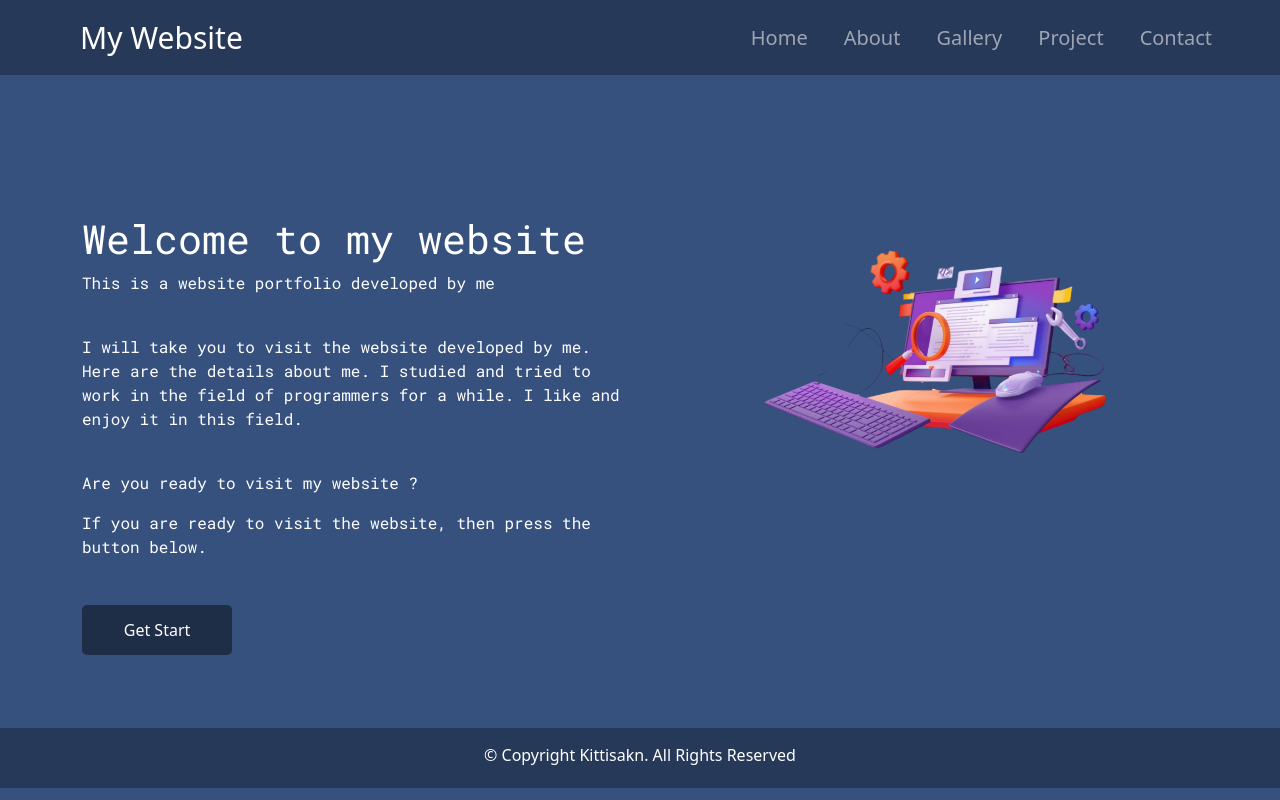
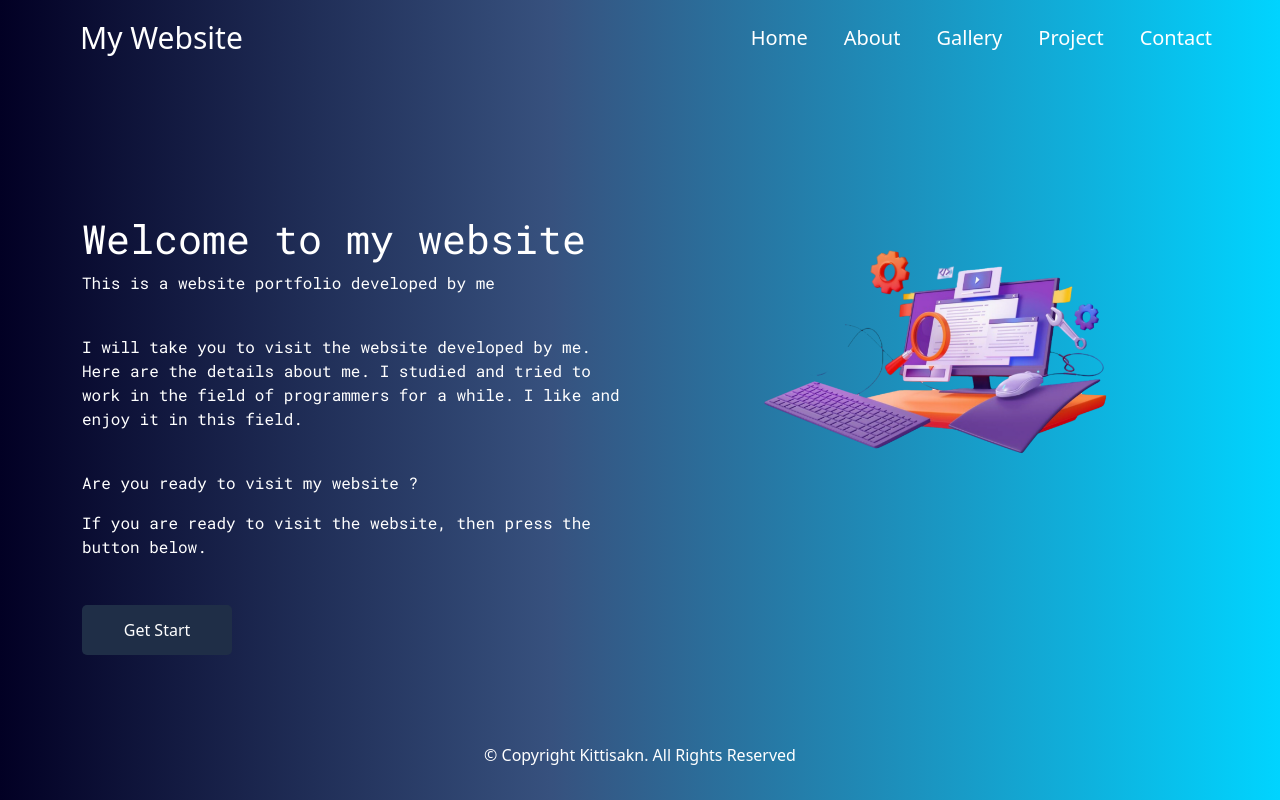
Before and after one commit to kittisak191/kittisak, a React (Vite) app: page / in a window 1280 px wide. Built offline with nearby package versions, Linux system fonts and the light colour scheme.

Commit message:
first commit

```diff
--- a/src/component/footer.css
+++ b/src/component/footer.css
@@ -6,7 +6,9 @@
   bottom: 0;
   height: 60px;
   width: 100%;
+  align-items: center;
   color: white;
-  background-color: #273959;
+  /* background-color: black; */
+  /* background-color: #273959; */
   text-align: center;
 }
--- a/src/component/header.css
+++ b/src/component/header.css
@@ -1,4 +1,11 @@
 .header-container {
+  background: rgb(2, 0, 36) !important;
+  background: linear-gradient(
+    90deg,
+    rgba(2, 0, 36, 1) 0%,
+    rgba(55, 81, 126, 1) 43%,
+    rgba(0, 212, 255, 1) 100%
+  ) !important;
   padding: 0 !important;
 }
 .header-navbar-collapse-left {
@@ -6,17 +13,27 @@
   margin-left: 105px !important;
   font-size: 30px !important;
 }
+.header-navbar-toggler {
+  background: rgb(2, 0, 36) !important;
+  background: linear-gradient(
+    90deg,
+    rgba(2, 0, 36, 1) 0%,
+    rgba(55, 81, 126, 1) 43%,
+    rgba(0, 212, 255, 1) 100%
+  ) !important;
+}
 
+.nav-link {
+  color: white !important;
+}
 .header-navbar-collapse-right {
   margin-right: 70px !important;
   margin-right: 20px;
-  color: white;
   padding-left: 20px;
   font-size: 20px;
   justify-content: flex-end;
-  background-color: #273959;
   width: 100%;
-  z-index: 2;
+  /* z-index: 2; */
 }
 .header-navbar-collapse-right .nav-link {
   margin-left: 20px;
@@ -24,7 +41,14 @@
 
 nav {
   height: 75px;
-  background-color: #273959;
+  background: rgb(2, 0, 36) !important;
+  background: linear-gradient(
+    90deg,
+    rgba(2, 0, 36, 1) 0%,
+    rgba(55, 81, 126, 1) 43%,
+    rgba(0, 212, 255, 1) 100%
+  ) !important;
+  /* background-color: #273959; */
 }
 @media (max-width: 1399.98px) {
   .header-navbar-collapse-left {
--- a/src/component/header.tsx
+++ b/src/component/header.tsx
@@ -13,7 +13,7 @@ function Header() {
             My Website
           </span>
           <button
-            className="navbar-toggler"
+            className="navbar-toggler header-navbar-toggler"
             type="button"
             data-bs-toggle="collapse"
             data-bs-target="#navbarsExample03"
--- a/src/component/home.css
+++ b/src/component/home.css
@@ -1,5 +1,11 @@
 body {
-  background-color: #37517e !important;
+  background: rgb(2, 0, 36) !important;
+  background: linear-gradient(
+    90deg,
+    rgba(2, 0, 36, 1) 0%,
+    rgba(55, 81, 126, 1) 43%,
+    rgba(0, 212, 255, 1) 100%
+  ) !important;
 }
 .left h1 {
   font-family: "Roboto Mono", monospace;
```
Also changed, not shown: 1 other file (tests, documents, lock files or other folders).
